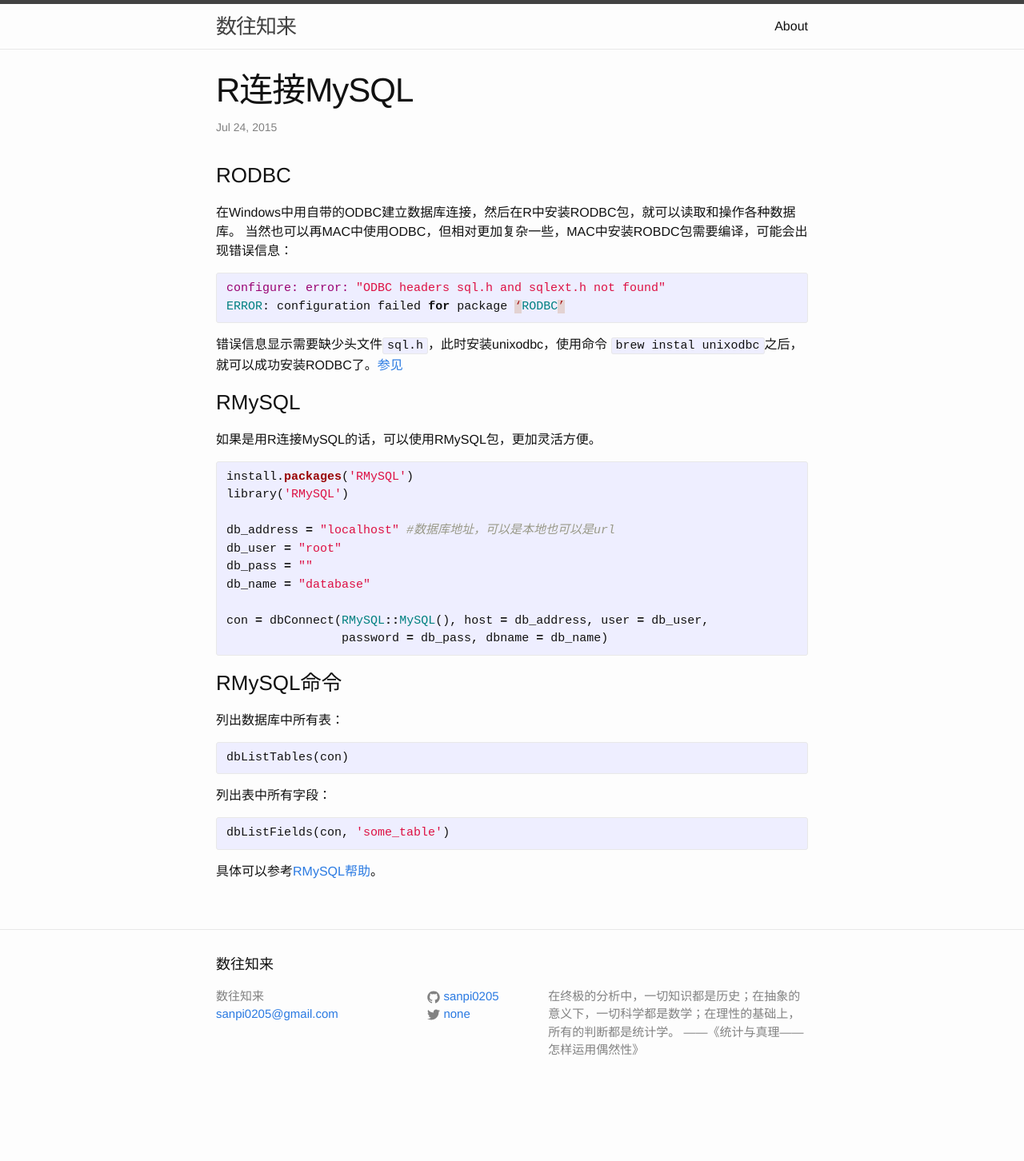
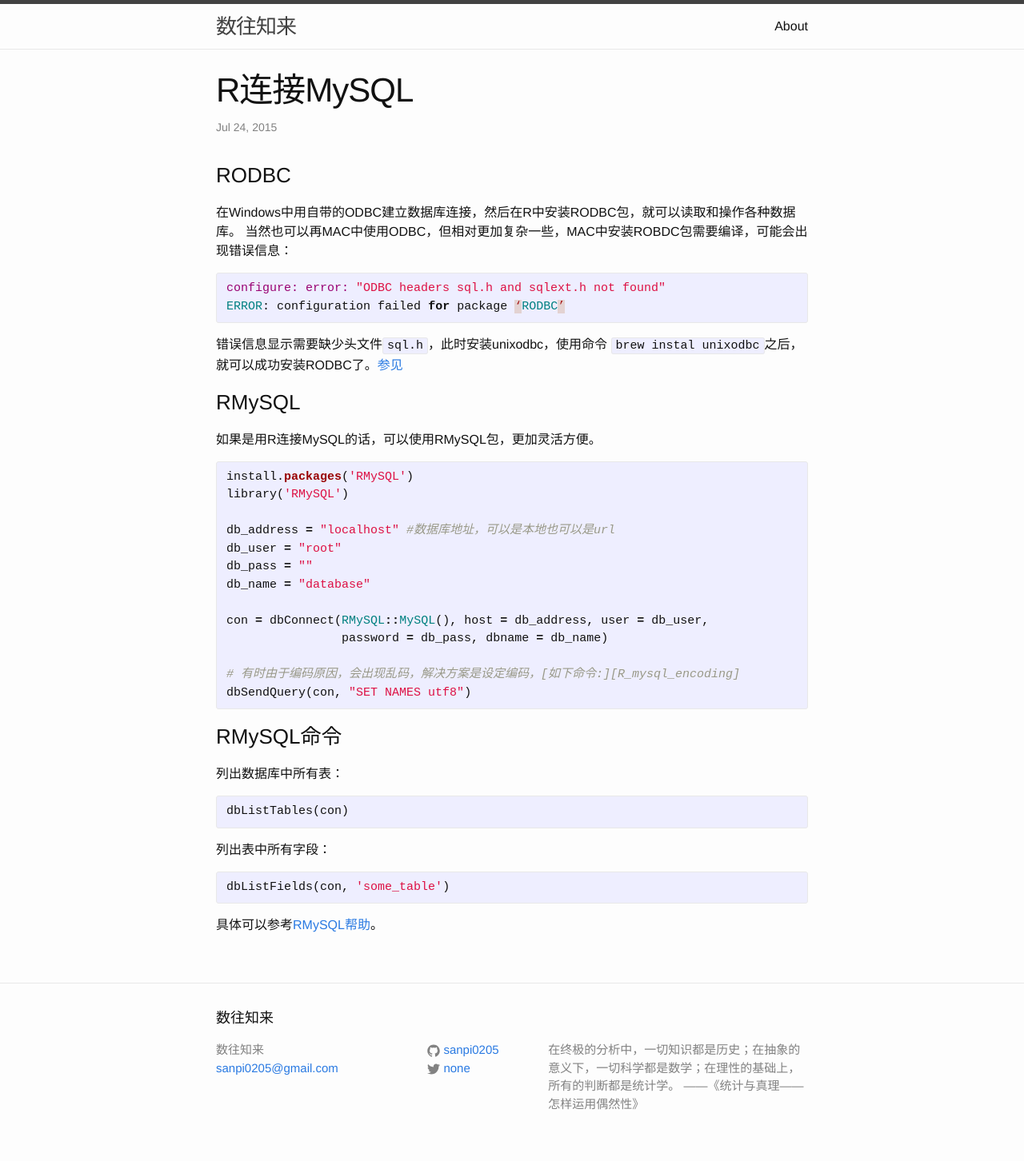
Before and after one commit to sanpi0205/sanpi0205.github.io, a Jekyll site: the page built from _posts/2015-07-24-R-read-msyql.markdown, in a window 1280 px wide. Shown: the whole page at 80% size. Built offline with Jekyll 4.4.1, drawn with Linux system fonts in a browser that asks for light colours; before the commit the page ends 1385 px from its top, so only the background shows below that.

Commit message:
r mysql encoding

```diff
--- a/_posts/2015-07-24-R-read-msyql.markdown
+++ b/_posts/2015-07-24-R-read-msyql.markdown
@@ -36,6 +36,8 @@ db_name = "database"
 con = dbConnect(RMySQL::MySQL(), host = db_address, user = db_user,
                 password = db_pass, dbname = db_name)
 
+# 有时由于编码原因，会出现乱码，解决方案是设定编码，[如下命令:][R_mysql_encoding]
+dbSendQuery(con, "SET NAMES utf8")
 
 {% endhighlight %}
 
@@ -57,3 +59,4 @@ dbListFields(con, 'some_table')
 
 [参见]: http://superuser.com/questions/283272/problem-with-rodbc-installation-in-ubuntu
 [MySQL]: https://cran.r-project.org/package=RMySQL
+[R_mysql_encoding]: http://stackoverflow.com/questions/12869778/fetching-utf-8-text-from-mysql-in-r-returns
```
